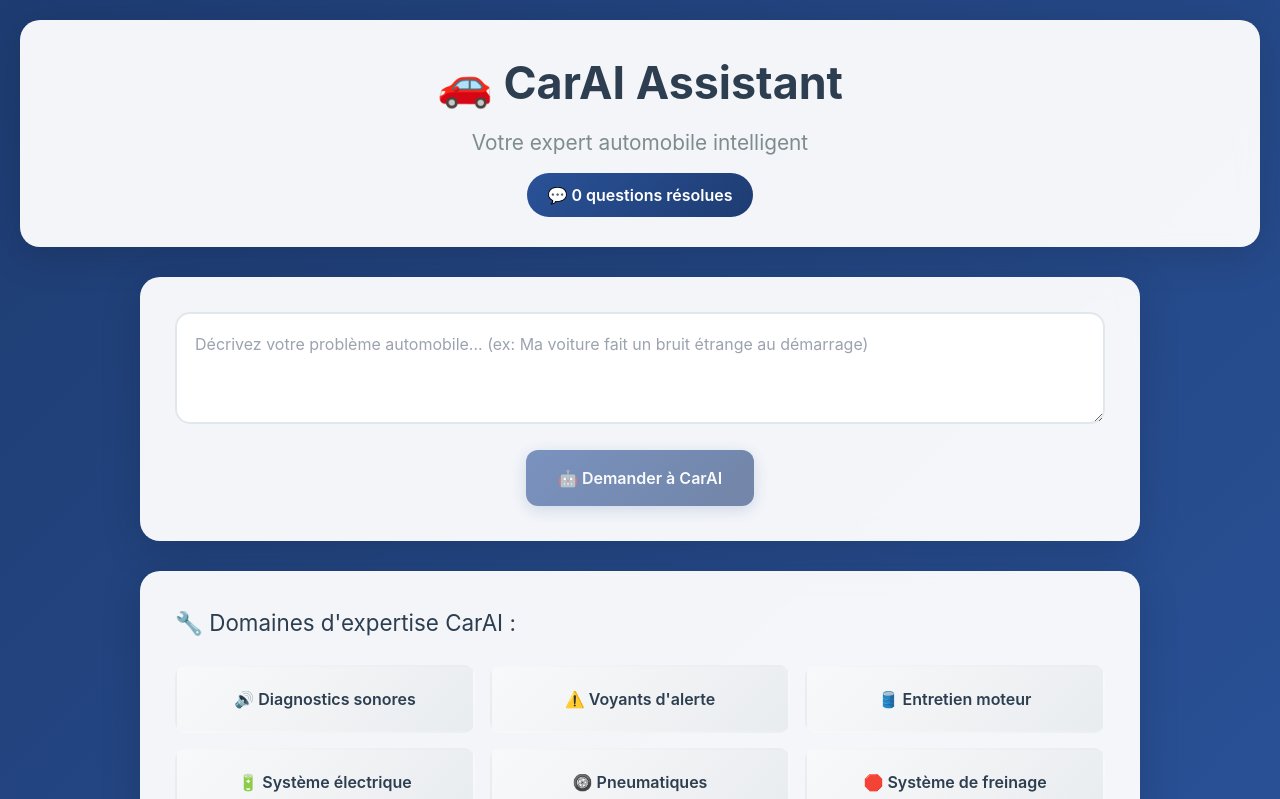
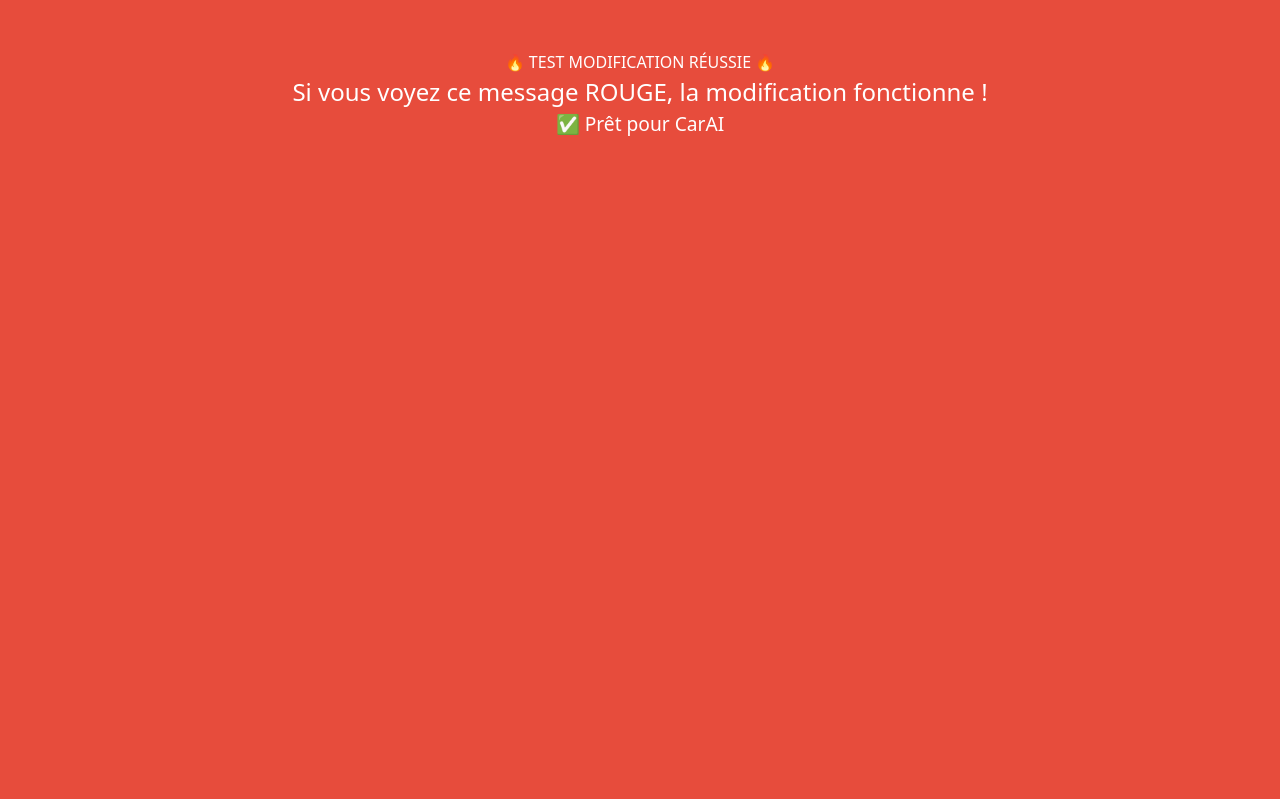
Before and after one commit to razvan2122112/carai-, a React (Create React App) app: page / in a window 1280 px wide. Shown: the top 799 px of the page. Built offline with nearby package versions, Linux system fonts and the light colour scheme.

Commit message:
Update App.js

```diff
--- a/src/App.js
+++ b/src/App.js
@@ -1,152 +1,17 @@
-import React, { useState } from 'react';
-import './App.css';
+import React from 'react';
 
 function App() {
-  const [question, setQuestion] = useState('');
-  const [response, setResponse] = useState('');
-  const [isLoading, setIsLoading] = useState(false);
-  const [chatHistory, setChatHistory] = useState([]);
-
-  // Base de connaissances automobiles simple
-  const getCarAIResponse = (question) => {
-    const lowerQuestion = question.toLowerCase();
-
-    if (lowerQuestion.includes('bruit') || lowerQuestion.includes('son')) {
-      return "🔊 Les bruits de voiture peuvent indiquer : 1) Problème de courroie (sifflement), 2) Plaquettes de frein usées (grincement), 3) Roulements défaillants (bourdonnement). Je recommande une inspection rapide chez un mécanicien.";
-    }
-
-    if (lowerQuestion.includes('voyant') || lowerQuestion.includes('témoin')) {
-      return "⚠️ Les voyants d'alerte nécessitent attention immédiate. Voyant moteur = problème électronique, Voyant huile = niveau/pression huile, Voyant batterie = problème de charge. Consultez votre manuel ou un professionnel.";
-    }
-
-    if (lowerQuestion.includes('vidange') || lowerQuestion.includes('huile')) {
-      return "🛢️ La vidange doit être faite tous les 10 000-15 000 km selon le type d'huile. Huile synthétique dure plus longtemps. Vérifiez le niveau régulièrement avec la jauge. Une huile noire ou épaisse doit être changée.";
-    }
-
-    if (lowerQuestion.includes('batterie') || lowerQuestion.includes('démarrage')) {
-      return "🔋 Problèmes de batterie courants : démarrage difficile, voyants faibles, corrosion sur les bornes. Durée de vie : 3-5 ans. Testez la tension (12.6V moteur éteint). Nettoyez les bornes régulièrement.";
-    }
-
-    if (lowerQuestion.includes('pneu') || lowerQuestion.includes('roue')) {
-      return "🛞 Entretenez vos pneus : Vérifiez la pression mensuelle, contrôlez l'usure (témoins d'usure), rotation tous les 10 000 km. Pression incorrecte = usure prématurée et consommation accrue.";
-    }
-
-    if (lowerQuestion.includes('frein') || lowerQuestion.includes('freinage')) {
-      return "🛑 Signes d'usure des freins : grincement, vibration au freinage, pédale molle. Plaquettes à changer tous les 30 000-50 000 km. Ne jamais ignorer les bruits de freinage !";
-    }
-
-    // Réponse générale
-    return `🤖 Concernant "${question}", je vous recommande de consulter votre manuel du propriétaire ou un mécanicien qualifié pour un diagnostic précis. La sécurité routière est prioritaire !`;
-  };
-
-  const handleSubmit = async (e) => {
-    e.preventDefault();
-    if (!question.trim()) return;
-
-    setIsLoading(true);
-
-    // Simulation d'un délai de traitement AI
-    setTimeout(() => {
-      const aiResponse = getCarAIResponse(question);
-      setResponse(aiResponse);
-
-      // Ajouter à l'historique
-      setChatHistory(prev => [...prev,
-        { type: 'question', text: question, timestamp: new Date() },
-        { type: 'response', text: aiResponse, timestamp: new Date() }
-      ]);
-
-      setQuestion(''); // Vider le champ
-      setIsLoading(false);
-    }, 1200);
-  };
-
-  const clearHistory = () => {
-    setChatHistory([]);
-    setResponse('');
-  };
-
   return (
-    <div className="App">
-      <header className="App-header">
-        <h1>🚗 CarAI Assistant</h1>
-        <p>Votre expert automobile intelligent</p>
-        <div className="stats">
-          <span>💬 {Math.floor(chatHistory.length / 2)} questions résolues</span>
-        </div>
-      </header>
-
-      <main className="App-main">
-        <div className="question-container">
-          <form onSubmit={handleSubmit}>
-            <textarea
-              value={question}
-              onChange={(e) => setQuestion(e.target.value)}
-              placeholder="Décrivez votre problème automobile... (ex: Ma voiture fait un bruit étrange au démarrage)"
-              rows="3"
-              className="question-input"
-            />
-            <div className="button-group">
-              <button
-                type="submit"
-                disabled={isLoading || !question.trim()}
-                className="submit-btn"
-              >
-                {isLoading ? '🔄 Analyse en cours...' : '🤖 Demander à CarAI'}
-              </button>
-              {chatHistory.length > 0 && (
-                <button
-                  type="button"
-                  onClick={clearHistory}
-                  className="clear-btn"
-                >
-                  🗑️ Effacer l'historique
-                </button>
-              )}
-            </div>
-          </form>
-        </div>
-
-        {response && (
-          <div className="response-container">
-            <h3>💡 Réponse CarAI :</h3>
-            <div className="response-text">
-              {response}
-            </div>
-          </div>
-        )}
-
-        {chatHistory.length > 0 && (
-          <div className="history-container">
-            <h3>📋 Historique des consultations :</h3>
-            <div className="history-list">
-              {chatHistory.filter(item => item.type === 'question').map((item, index) => (
-                <div key={index} className="history-item">
-                  <div className="history-question">
-                    <strong>Q{index + 1}:</strong> {item.text}
-                  </div>
-                </div>
-              ))}
-            </div>
-          </div>
-        )}
-
-        <div className="info-section">
-          <h3>🔧 Domaines d'expertise CarAI :</h3>
-          <div className="expertise-grid">
-            <div className="expertise-item">🔊 Diagnostics sonores</div>
-            <div className="expertise-item">⚠️ Voyants d'alerte</div>
-            <div className="expertise-item">🛢️ Entretien moteur</div>
-            <div className="expertise-item">🔋 Système électrique</div>
-            <div className="expertise-item">🛞 Pneumatiques</div>
-            <div className="expertise-item">🛑 Système de freinage</div>
-          </div>
-
-          <div className="disclaimer">
-            <p><strong>⚠️ Avertissement :</strong> CarAI fournit des conseils généraux. Pour tout problème de sécurité ou diagnostic précis, consultez toujours un professionnel qualifié.</p>
-          </div>
-        </div>
-      </main>
+    <div style={{
+      padding: '50px',
+      textAlign: 'center',
+      backgroundColor: '#e74c3c',
+      minHeight: '100vh',
+      color: 'white'
+    }}>
+      <h1>🔥 TEST MODIFICATION RÉUSSIE 🔥</h1>
+      <p style={{ fontSize: '1.5rem' }}>Si vous voyez ce message ROUGE, la modification fonctionne !</p>
+      <p style={{ fontSize: '1.2rem' }}>✅ Prêt pour CarAI</p>
     </div>
   );
 }
```
